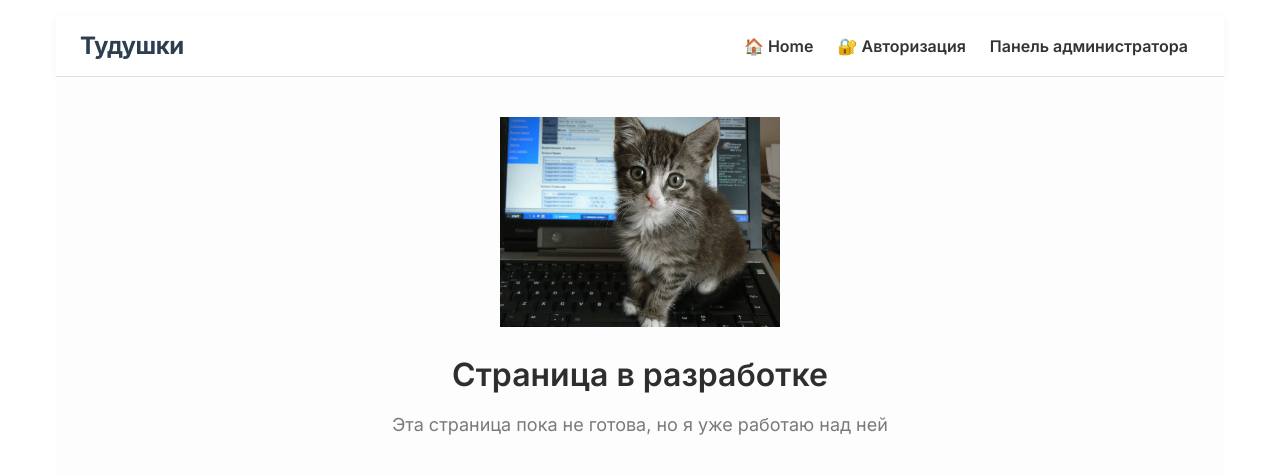
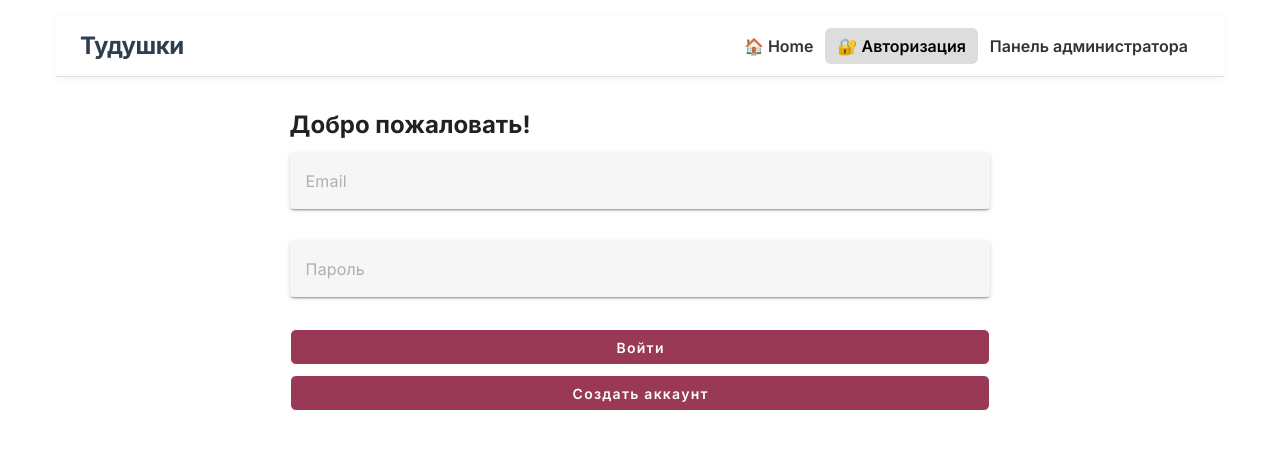
Before and after one commit to KristinaBalashova/todo-list-project, a Vue app: page /login in a window 1280 px wide. Before the commit this address led to /work-in-progress. Shown: the top 474 px of the page. Built offline with nearby package versions, Linux system fonts and the light colour scheme; no server answers.

Commit message:
add: separate views for login and registration

```diff
--- /dev/null
+++ b/src/components/AuthForm.vue
@@ -0,0 +1,73 @@
+<script setup>
+import Input from './ui/Input.vue';
+import Button from './ui/Button.vue';
+import { ref, watch } from 'vue';
+import { useI18n } from 'vue-i18n';
+
+const { t } = useI18n();
+
+const props = defineProps({
+  mode: {
+    type: String,
+    default: 'login', // 'login' или 'register'
+  },
+});
+
+const emit = defineEmits(['submit', 'switchMode']);
+
+const form = ref({
+  email: '',
+  password: '',
+  confirmPassword: '',
+});
+
+const handleSubmit = () => {
+  emit('submit', { ...form.value });
+};
+
+watch(
+  () => props.mode,
+  () => {
+    form.value = { email: '', password: '', confirmPassword: '' };
+  },
+);
+</script>
+
+<template>
+  <form @submit.prevent="handleSubmit" class="form">
+    <h2>
+      {{ mode === 'login' ? t('login.welcome') : t('register.title') }}
+    </h2>
+
+    <Input v-model="form.email" placeholder="Email" />
+    <Input
+      v-model="form.password"
+      type="password"
+      :placeholder="mode === 'login' ? t('login.password') : t('register.password')"
+    />
+    <Input
+      v-if="mode === 'register'"
+      v-model="form.confirmPassword"
+      type="password"
+      :placeholder="t('register.confirmPassword')"
+    />
+
+    <Button type="submit">
+      {{ mode === 'login' ? t('login.submit') : t('register.submit') }}
+    </Button>
+
+    <Button type="button" @click="$emit('switchMode')">
+      {{ mode === 'login' ? t('login.createAccount') : t('register.backToLogin') }}
+    </Button>
+  </form>
+</template>
+
+<style scoped>
+.form {
+  width: 60%;
+  margin: 30px auto;
+  display: flex;
+  flex-direction: column;
+  gap: 10px;
+}
+</style>
--- a/src/components/Navigation.vue
+++ b/src/components/Navigation.vue
@@ -2,18 +2,18 @@
 <template>
   <nav class="nav">
     <router-link to="/" class="link">🏠 Home</router-link>
-    <router-link to="/auth" class="link">🔐 Авторизация</router-link>
+    <router-link to="/login" class="link">🔐 Авторизация</router-link>
     <router-link to="/admin" class="link">Панель администратора</router-link>
   </nav>
 </template>
 
 <style scoped>
+
 .nav {
   display: flex;
   flex-wrap: wrap;
   justify-content: center;
 }
-
 .link {
   text-decoration: none;
   color: #333;
--- a/src/locales/ru.json
+++ b/src/locales/ru.json
@@ -17,5 +17,24 @@
   "deleteTask": "Удалить задачу",
   "taskDeleted": "Задача удалена",
   "taskEdited": "Задача отредактирована",
-  "taskCompleted": "Задача завершена"
+  "taskCompleted": "Задача завершена",
+  "login": {
+    "welcome": "Добро пожаловать!",
+    "password": "Пароль",
+    "submit": "Войти",
+    "error": "Ошибка авторизации",
+    "createAccount": "Создать аккаунт"
+  },
+  "register": {
+    "username": "Имя пользователя",
+    "email": "Электронная почта",
+    "password": "Пароль",
+    "confirmPassword": "Подтвердите пароль",
+    "submit": "Зарегистрироваться",
+    "error": "Ошибка регистрации",
+    "success": "Аккаунт успешно создан",
+    "backToLogin": "Перейти к входу",
+    "title": "Регистрация",
+    "createAccount": "Создать аккаунт"
+  }
 }
--- a/src/router/routes.ts
+++ b/src/router/routes.ts
@@ -1,7 +1,7 @@
 import { createRouter, createWebHistory } from 'vue-router';
 import Home from '../views/Home.vue';
-import Auth from '../views/Auth.vue';
-import Project from '../views/ProjectPage.vue';
+import Login from '../views/Login.vue';
+import Register from '../views/Register.vue';
 import WorkInProgress from '../views/WorkInProgress.vue';
 import AdminPage from '../views/AdminPage.vue';
 
@@ -38,9 +38,14 @@ const routes = [
     ],
   },
   {
-    path: '/auth',
-    name: 'Auth',
-    component: Auth,
+    path: '/login',
+    name: 'Login',
+    component: Login,
+  },
+  {
+    path: '/register',
+    name: 'Register',
+    component: Register,
   },
   {
     path: '/admin',
--- a/src/views/Auth.vue
+++ /dev/null
@@ -1,47 +0,0 @@
-<script setup>
-import Input from '../components/ui/Input.vue';
-import Select from '../components/ui/Select.vue';
-import Button from '../components/ui/Button.vue';
-import { ref } from 'vue';
-import { useRouter } from 'vue-router';
-import { useAuthStore } from '../store/auth';
-import { useToast } from 'vue-toastification';
-
-const toast = useToast();
-
-const form = ref({
-  email: '',
-  password: '',
-  error: '',
-});
-
-const authStore = useAuthStore();
-
-const router = useRouter();
-
-const handleLogin = async () => {
-  try {
-    await authStore.login(form.value.email, form.value.password);
-    await router.push('/dashboard');
-  } catch (error) {
-    toast.error(error.message);
-  }
-};
-</script>
-
-<template>
-  <form @submit.prevent="handleLogin" class="form">
-    <h2>Добро пожаловать!</h2>
-    <Input v-model="email" placeholder="Email" />
-    <Input v-model="password" type="password" placeholder="Password" />
-    <Button type="submit">Войти</Button>
-    <p v-if="error" style="color: red">{{ error }}</p>
-  </form>
-</template>
-
-<style scoped>
-.form {
-  width: 60%;
-  margin: 30px auto
-}
-</style>
--- /dev/null
+++ b/src/views/Login.vue
@@ -0,0 +1,29 @@
+<script setup>
+import AuthForm from '../components/AuthForm.vue';
+import { useRouter } from 'vue-router';
+import { useAuthStore } from '../store/auth';
+import { useToast } from 'vue-toastification';
+import { useI18n } from 'vue-i18n';
+
+const { t } = useI18n();
+const router = useRouter();
+const authStore = useAuthStore();
+const toast = useToast();
+
+const handleLogin = async ({ email, password }) => {
+  try {
+    await authStore.login(email, password);
+    await router.push('/dashboard');
+  } catch (error) {
+    toast.error(t('login.error') + ': ' + error.message);
+  }
+};
+
+const switchToRegister = () => {
+  router.push('/register');
+};
+</script>
+
+<template>
+  <AuthForm mode="login" @submit="handleLogin" @switchMode="switchToRegister" />
+</template>
--- /dev/null
+++ b/src/views/Register.vue
@@ -0,0 +1,35 @@
+<script setup>
+import AuthForm from '../components/AuthForm.vue';
+import { useRouter } from 'vue-router';
+import { useAuthStore } from '../store/auth';
+import { useToast } from 'vue-toastification';
+import { useI18n } from 'vue-i18n';
+
+const { t } = useI18n();
+const router = useRouter();
+const authStore = useAuthStore();
+const toast = useToast();
+
+const handleRegister = async ({ email, password, confirmPassword }) => {
+  if (password !== confirmPassword) {
+    toast.error(t('register.passwordMismatch'));
+    return;
+  }
+
+  try {
+    await authStore.register(email, password);
+    toast.success(t('register.success'));
+    await router.push('/dashboard');
+  } catch (error) {
+    toast.error(t('register.error') + ': ' + error.message);
+  }
+};
+
+const switchToLogin = () => {
+  router.push('/login');
+};
+</script>
+
+<template>
+  <AuthForm mode="register" @submit="handleRegister" @switchMode="switchToLogin" />
+</template>
```
